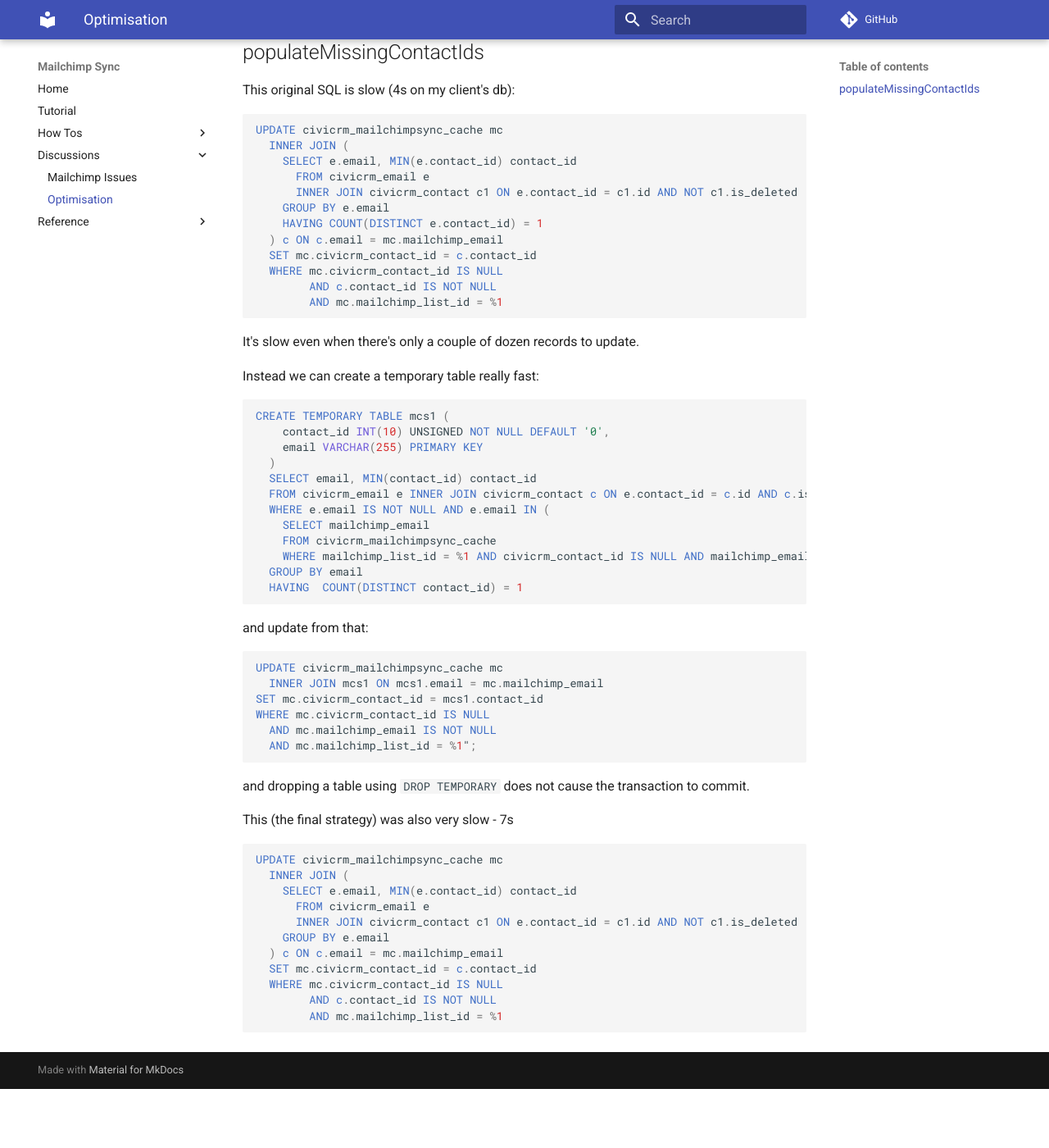
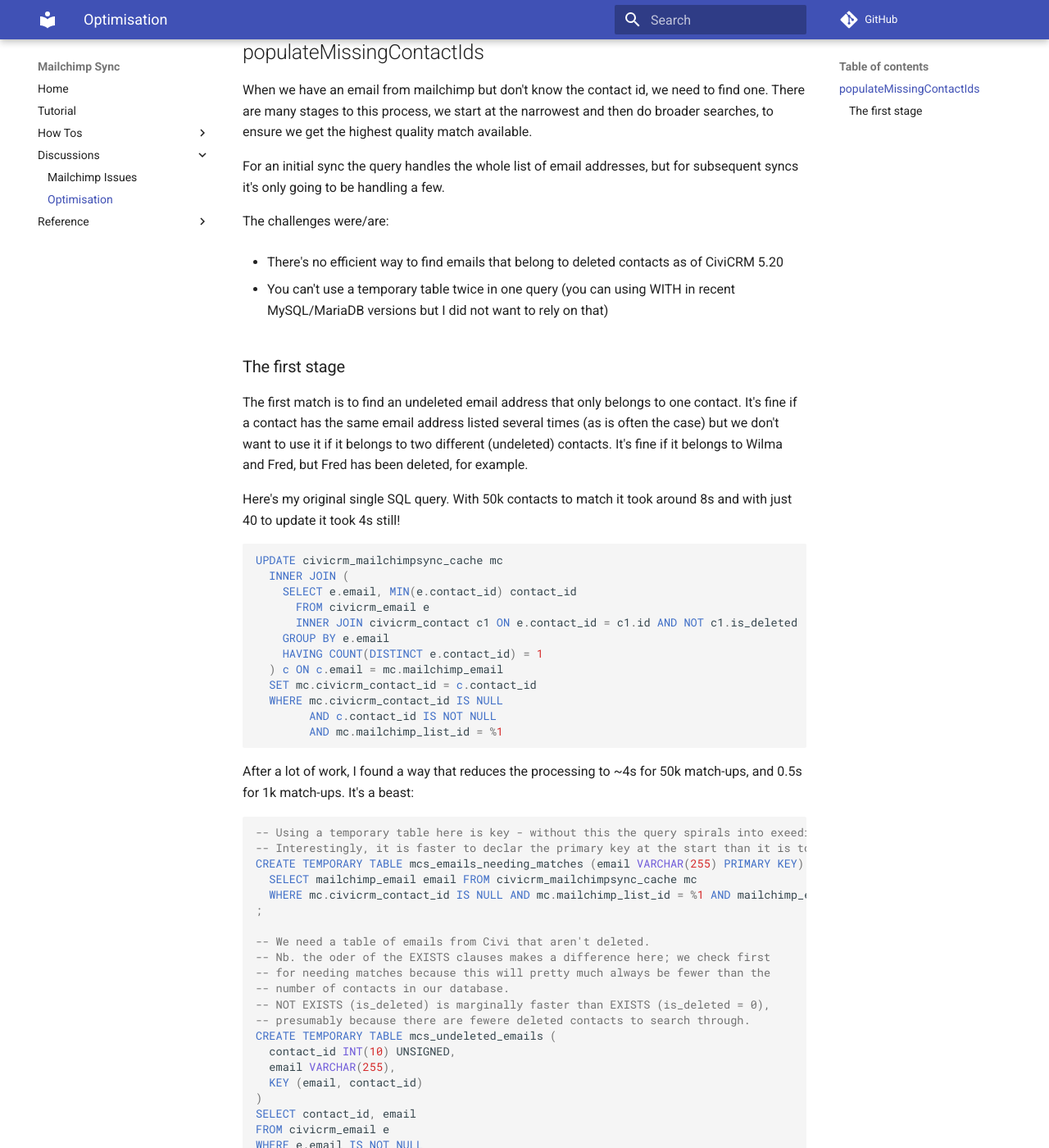
Before and after one commit to artfulrobot/mailchimpsync, an MkDocs documentation site: the page built from docs/discussion/sql-optimisation.md, in a window 1280 px wide and 1400 px high, scrolled down 199 px. Shown: the whole window at 82% size. Built offline with MkDocs 1.6.1 and Material for MkDocs 9.7.7, drawn with Linux system fonts in a browser that asks for light colours; comment, search, counter and statistics services are not loaded; old or Windows-style settings are respelled for this version of MkDocs; before the commit the page ends 1527 px from its top, so only the background shows below that; some of the changed text lies outside the part shown.

Commit message:
WIP SQL optimisation

````diff
--- a/docs/discussion/sql-optimisation.md
+++ b/docs/discussion/sql-optimisation.md
@@ -2,7 +2,32 @@ This documents some optimisation notes.
 
 ## populateMissingContactIds
 
-This original SQL is slow (4s on my client's db):
+When we have an email from mailchimp but don't know the contact id, we
+need to find one. There are many stages to this process, we start at the
+narrowest and then do broader searches, to ensure we get the highest
+quality match available.
+
+For an initial sync the query handles the whole list of email addresses,
+but for subsequent syncs it's only going to be handling a few.
+
+The challenges were/are:
+
+- There's no efficient way to find emails that belong to deleted contacts
+  as of CiviCRM 5.20
+
+- You can't use a temporary table twice in one query (you can using WITH
+  in recent MySQL/MariaDB versions but I did not want to rely on that)
+
+### The first stage
+
+The first match is to find an undeleted email address that only belongs to
+one contact. It's fine if a contact has the same email address listed
+several times (as is often the case) but we don't want to use it if it
+belongs to two different (undeleted) contacts. It's fine if it belongs to
+Wilma and Fred, but Fred has been deleted, for example.
+
+Here's my original single SQL query. With 50k contacts to match it took
+around 8s and with just 40 to update it took 4s still!
 
 ```sql
 UPDATE civicrm_mailchimpsync_cache mc
@@ -19,49 +44,48 @@ UPDATE civicrm_mailchimpsync_cache mc
         AND mc.mailchimp_list_id = %1
 ```
 
-It's slow even when there's only a couple of dozen records to update.
-
-Instead we can create a temporary table really fast:
-```sql
-CREATE TEMPORARY TABLE mcs1 (
-    contact_id INT(10) UNSIGNED NOT NULL DEFAULT '0',
-    email VARCHAR(255) PRIMARY KEY
-  )
-  SELECT email, MIN(contact_id) contact_id
-  FROM civicrm_email e INNER JOIN civicrm_contact c ON e.contact_id = c.id AND c.is_deleted = 0
-  WHERE e.email IS NOT NULL AND e.email IN (
-    SELECT mailchimp_email
-    FROM civicrm_mailchimpsync_cache
-    WHERE mailchimp_list_id = %1 AND civicrm_contact_id IS NULL AND mailchimp_email IS NOT NULL)
-  GROUP BY email
-  HAVING  COUNT(DISTINCT contact_id) = 1
-```
-and update from that:
+After a lot of work, I found a way that reduces the processing to ~4s for
+50k match-ups, and 0.5s for 1k match-ups. It's a beast:
 
 ```sql
+-- Using a temporary table here is key - without this the query spirals into exeedingly long times.
+-- Interestingly, it is faster to declar the primary key at the start than it is to add it later.
+CREATE TEMPORARY TABLE mcs_emails_needing_matches (email VARCHAR(255) PRIMARY KEY)
+  SELECT mailchimp_email email FROM civicrm_mailchimpsync_cache mc
+  WHERE mc.civicrm_contact_id IS NULL AND mc.mailchimp_list_id = %1 AND mailchimp_email IS NOT NULL
+;
+
+-- We need a table of emails from Civi that aren't deleted.
+-- Nb. the oder of the EXISTS clauses makes a difference here; we check first
+-- for needing matches because this will pretty much always be fewer than the
+-- number of contacts in our database.
+-- NOT EXISTS (is_deleted) is marginally faster than EXISTS (is_deleted = 0),
+-- presumably because there are fewere deleted contacts to search through.
+CREATE TEMPORARY TABLE mcs_undeleted_emails (
+  contact_id INT(10) UNSIGNED,
+  email VARCHAR(255),
+  KEY (email, contact_id)
+)
+SELECT contact_id, email
+FROM civicrm_email e
+WHERE e.email IS NOT NULL
+AND EXISTS (SELECT 1 FROM mcs_emails_needing_matches me WHERE me.email = e.email )
+AND NOT EXISTS (SELECT 1 FROM civicrm_contact WHERE id=contact_id AND is_deleted = 1)
+;
+
+-- Create table of emails that only belong to one contact.
+CREATE TEMPORARY TABLE mcs_emails3 (
+  email VARCHAR(255) PRIMARY KEY,
+  contact_id INT(10) UNSIGNED
+)
+SELECT email, MIN(contact_id) contact_id
+FROM mcs_undeleted_emails ue
+GROUP BY email
+HAVING COUNT(DISTINCT contact_id) = 1;
+
+-- Now update our main table where there's only one.
 UPDATE civicrm_mailchimpsync_cache mc
-  INNER JOIN mcs1 ON mcs1.email = mc.mailchimp_email
-SET mc.civicrm_contact_id = mcs1.contact_id
-WHERE mc.civicrm_contact_id IS NULL
-  AND mc.mailchimp_email IS NOT NULL
-  AND mc.mailchimp_list_id = %1";
+  INNER JOIN mcs_emails3 ue1 ON ue1.email = mc.mailchimp_email
+  SET mc.civicrm_contact_id = ue1.contact_id
+  WHERE mc.civicrm_contact_id IS NULL AND mc.mailchimp_list_id = %1 ;
 ```
-
-and dropping a table using `DROP TEMPORARY` does not cause the transaction
-to commit.
-
-This (the final strategy) was also very slow - 7s
-
-```sql
-UPDATE civicrm_mailchimpsync_cache mc
-  INNER JOIN (
-    SELECT e.email, MIN(e.contact_id) contact_id
-      FROM civicrm_email e
-      INNER JOIN civicrm_contact c1 ON e.contact_id = c1.id AND NOT c1.is_deleted
-    GROUP BY e.email
-  ) c ON c.email = mc.mailchimp_email
-  SET mc.civicrm_contact_id = c.contact_id
-  WHERE mc.civicrm_contact_id IS NULL
-        AND c.contact_id IS NOT NULL
-        AND mc.mailchimp_list_id = %1
-```
````
Also changed, not shown: 1 other file.
